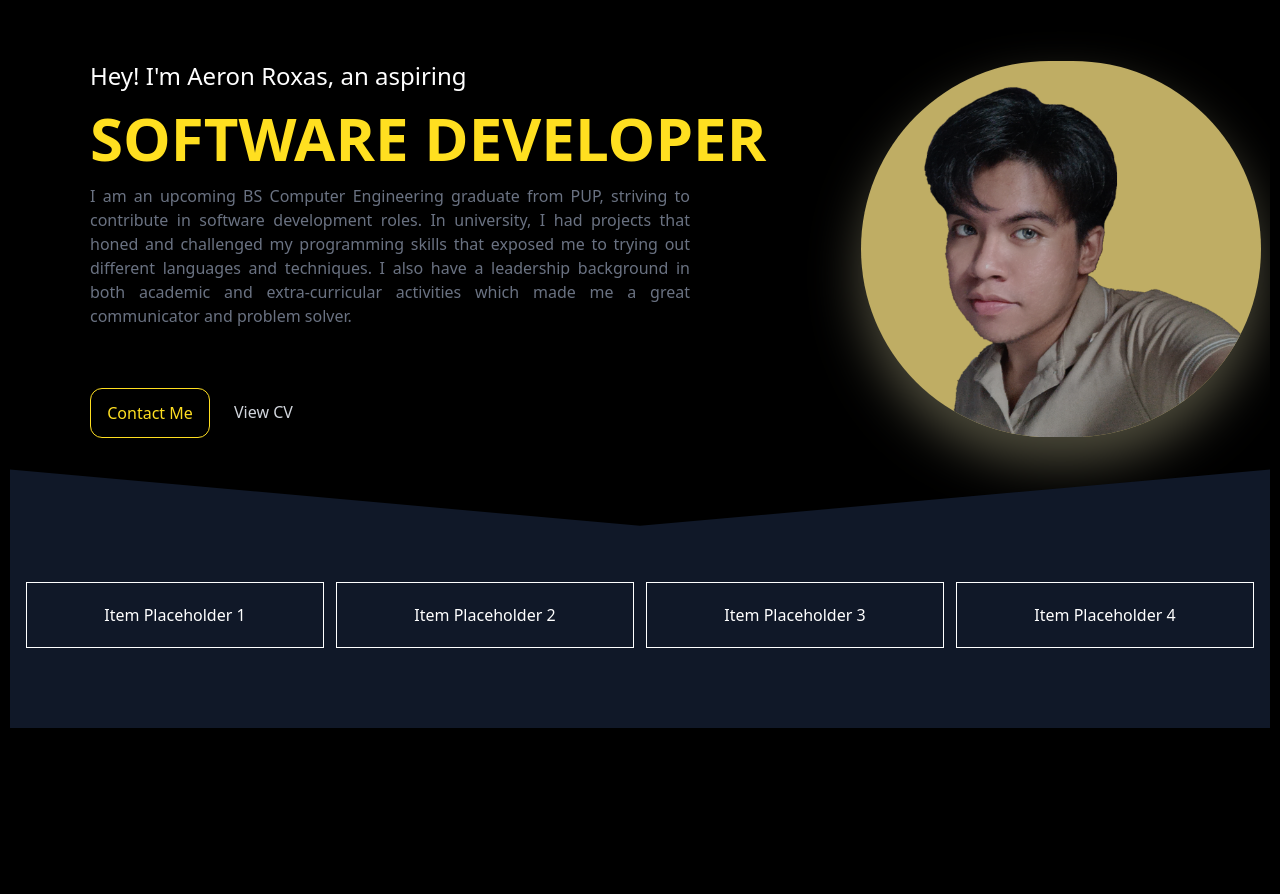
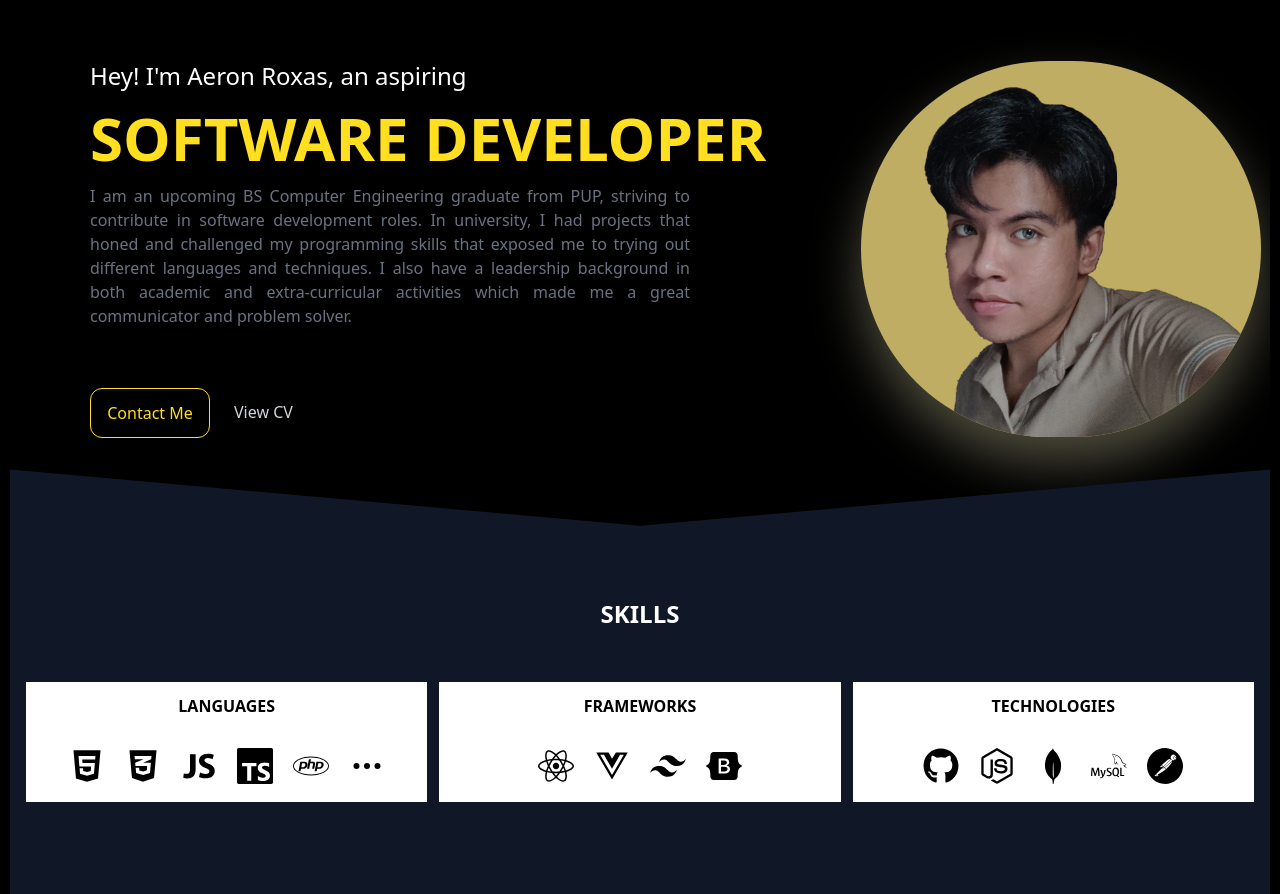
Before and after one commit to daland4ni/portfolio, a React (Vite) app: page / in a window 1280 px wide. Before the commit the page ends 800 px from the top, so only its background shows below. Built offline with nearby package versions, Linux system fonts and the light colour scheme.

Commit message:
added new section: skills and its algorithm

```diff
--- a/package.json
+++ b/package.json
@@ -14,8 +14,11 @@
   },
   "dependencies": {
     "@tailwindcss/vite": "^4.1.18",
+    "lucide-react": "^0.563.0",
     "react": "^19.2.0",
     "react-dom": "^19.2.0",
+    "react-icons": "^5.5.0",
+    "react-tooltip": "^5.30.0",
     "tailwindcss": "^4.1.18"
   },
   "devDependencies": {
--- a/src/App.tsx
+++ b/src/App.tsx
@@ -1,5 +1,6 @@
 import "./index.css";
 import portrait from './assets/portrait.png';
+import Stack from './Stack.tsx';
 //import Home from "./Home.tsx";
 
 function App() {
@@ -37,13 +38,10 @@ function App() {
           </div>
         </div>
         <div className="bg-gray-900 text-white -mt-70 pt-70 pb-20">
-          <div className="px-4 grid gap-3 text-center
-          grid-rows-4 grid-cols-1
-          lg:grid-cols-4 lg:grid-rows-1">
-            <p className="border border-white p-5">Item Placeholder 1</p>
-            <p className="border border-white p-5">Item Placeholder 2</p>
-            <p className="border border-white p-5">Item Placeholder 3</p>
-            <p className="border border-white p-5">Item Placeholder 4</p>
+          <p className="text-center font-bold mb-3 text-xl -mt-10
+          lg:mb-13 lg:mt-4 lg:text-2xl">SKILLS</p>
+          <div className="px-4">
+            <Stack />
           </div>
         </div>
       </div>
--- /dev/null
+++ b/src/Stack.tsx
@@ -0,0 +1,85 @@
+import "./index.css";
+import { Tooltip } from 'react-tooltip';
+import { FaCss3Alt, FaPhp, FaReact, FaVuejs, FaBootstrap, FaGithub, FaNodeJs } from "react-icons/fa";
+import { IoLogoHtml5, IoLogoJavascript } from "react-icons/io";
+import { RiTailwindCssFill } from "react-icons/ri";
+import { SiTypescript, SiMongodb, SiMysql, SiPostman } from "react-icons/si";
+import { FiMoreHorizontal } from "react-icons/fi";
+import type { IconType } from 'react-icons';
+
+const languages = [
+    { id: "html", name: "HTML5", Icon: IoLogoHtml5 },
+    { id: "css", name: "CSS3", Icon: FaCss3Alt },
+    { id: "js", name: "JavaScript", Icon: IoLogoJavascript },
+    { id: "ts", name: "TypeScript", Icon: SiTypescript },
+    { id: "php", name: "PHP", Icon: FaPhp },
+    { id: "etc", name: "and more...", Icon: FiMoreHorizontal }
+]
+
+const frameworks = [
+    { id: "react", name: "React JS", Icon: FaReact },
+    { id: "vue", name: "Vue JS", Icon: FaVuejs },
+    { id: "tailwind", name: "Taildwind CSS", Icon: RiTailwindCssFill },
+    { id: "bootstrap", name: "Bootstrap CSS", Icon: FaBootstrap }
+]
+
+const techs = [
+    { id: "git", name: "Git & GitHub", Icon: FaGithub },
+    { id: "node", name: "Node.js", Icon: FaNodeJs },
+    { id: "mongodb", name: "MongoDB Atlas (NoSQL)", Icon: SiMongodb },
+    { id: "mysql", name: "MySQL", Icon: SiMysql },
+    { id: "postman", name: "Postman (HTTP)", Icon: SiPostman }
+]
+
+interface Skill { id: string; name: string; Icon: IconType; }
+interface IconListProps { items: Skill[]; }
+
+const StackIt = ({ items }: IconListProps) => {
+    return (
+        <div className="flex flex-row gap-2 justify-center">
+            {items.map(({ id, name, Icon }) => (
+                <span
+                    key={id}
+                    className="p-1.5 rounded-full w-fit text-4xl bg-white text-black hover:bg-black hover:text-yellow-300"
+                    data-tooltip-id={id}
+                    data-tooltip-content={name}
+                >
+                    <Icon />
+                </span>
+            ))}
+            <Tooltip anchorSelect="[data-tooltip-id]" place="bottom" />
+        </div>
+    )
+}
+
+function Stack() {
+
+    const BoxStyle = "p-3 bg-white grid grid-rows-2 grid-cols-1 mb-3";
+
+    return (
+        <div className=" grid gap-3
+          grid-rows-3 grid-cols-1
+          lg:grid-cols-3 lg:grid-rows-1">
+            <div className={BoxStyle}>
+                <div>
+                    <p className="text-black font-bold text-center">LANGUAGES</p>
+                </div>
+                <StackIt items={languages} />
+            </div>
+            <div className={BoxStyle}>
+                <div>
+                    <p className="text-black font-bold text-center">FRAMEWORKS</p>
+                </div>
+                <StackIt items={frameworks} />
+            </div>
+            <div className={BoxStyle}>
+                <div>
+                    <p className="text-black font-bold text-center">TECHNOLOGIES</p>
+                </div>
+                <StackIt items={techs} />
+            </div>
+        </div>
+    )
+}
+
+export default Stack;
--- a/src/UM.tsx
+++ b/src/UM.tsx
@@ -2,12 +2,12 @@ import "./index.css";
 
 function Um() {
   return (
-    <body className="bg-gray-800">
+    <body className="bg-black">
       <meta name="viewport" content="width=device-width, initial-scale=1.0" />
       <div className="mt-60">
         <h1 className="text-center font-extrabold text-3xl lg:text-6xl">
           <span className="text-white">
-            UNDER </span><span className="text-pink-400">MAINTENANCE
+            UNDER </span><span className="text-yellow-400">MAINTENANCE
           </span>
         </h1>
       </div>
--- a/vite.config.ts
+++ b/vite.config.ts
@@ -5,7 +5,7 @@ import tailwindcss from '@tailwindcss/vite'
 // https://vite.dev/config/
 export default defineConfig({
   plugins: [react(),tailwindcss()],
-  base: "/portfolio",
+  base: "/portfolio/",
   server: {
     host: true
   }
```
Also changed, not shown: 1 other file (tests, documents, lock files or other folders).
